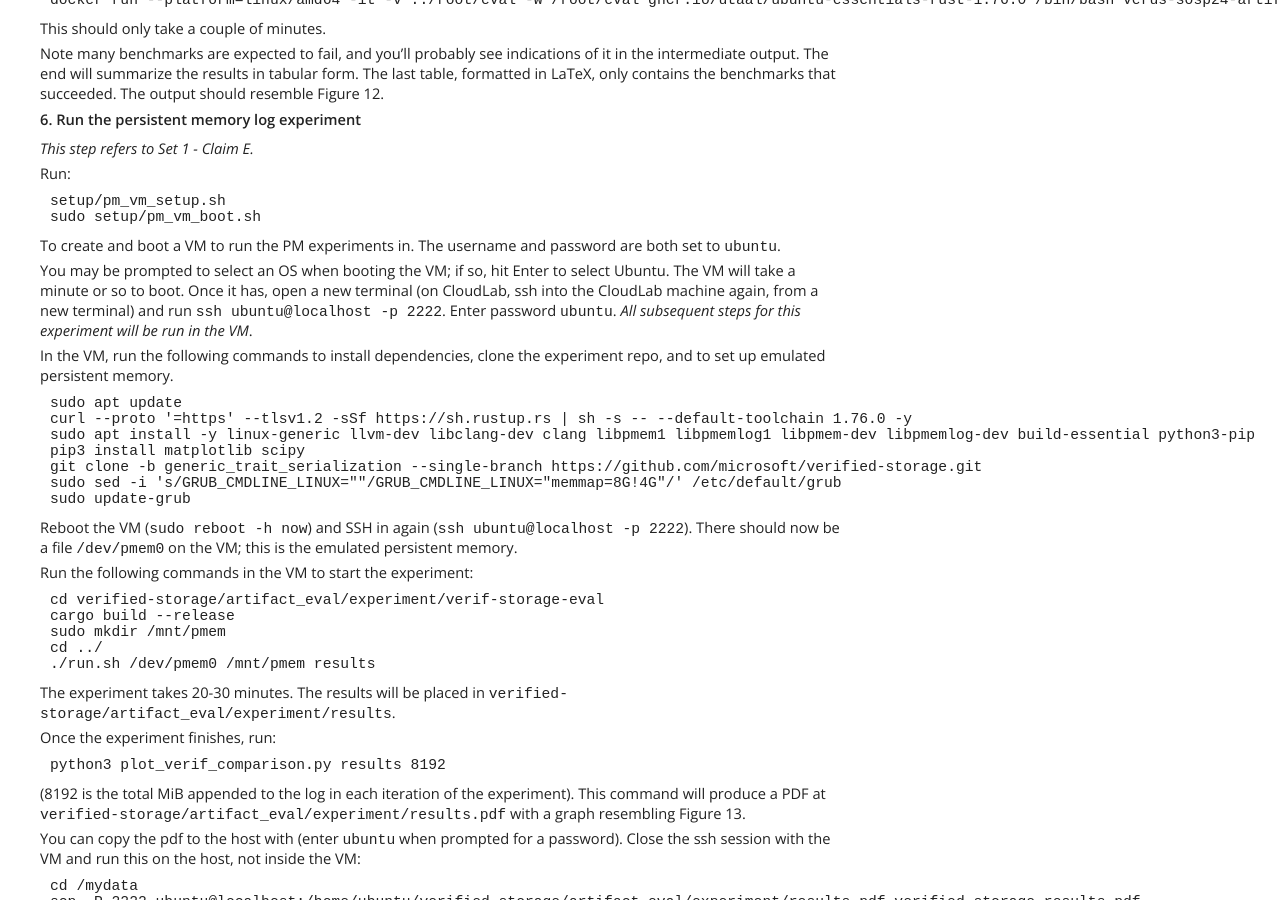
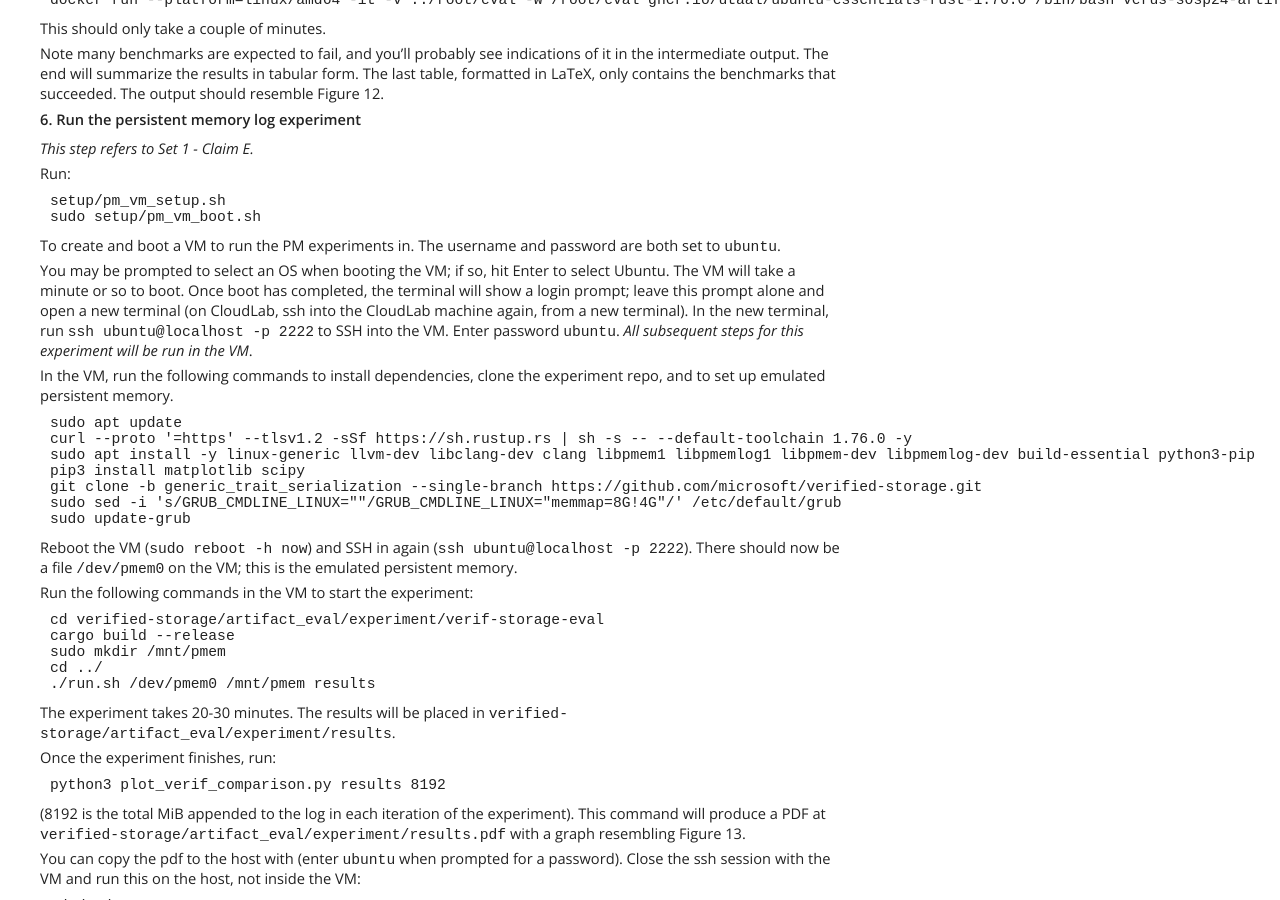
Before and after one commit to verus-lang/paper-sosp24-artifact, a Jekyll site: the page built from site/guide.md, in a window 1280 px wide and 900 px high, scrolled down 3283 px. Built offline with Jekyll 4.4.1, drawn with Linux system fonts in a browser that asks for light colours.

Commit message:
Clarify VM boot process

```diff
--- a/site/guide.md
+++ b/site/guide.md
@@ -247,7 +247,9 @@ set to `ubuntu`.
 
 You may be prompted to select an OS when booting the VM; if so, hit Enter to select Ubuntu.
 The VM will take a minute or so to boot.
-Once it has, open a new terminal (on CloudLab, ssh into the CloudLab machine again, from a new terminal) and run `ssh ubuntu@localhost -p 2222`. Enter password `ubuntu`.
+Once boot has completed, the terminal will show a login prompt; leave this prompt alone and
+open a new terminal (on CloudLab, ssh into the CloudLab machine again, from a new terminal).
+In the new terminal, run `ssh ubuntu@localhost -p 2222` to SSH into the VM. Enter password `ubuntu`.
 *All subsequent steps for this experiment will be run in the VM*.
 
 In the VM, run the following commands to install dependencies, clone the experiment repo, and to set up emulated persistent memory.
```
